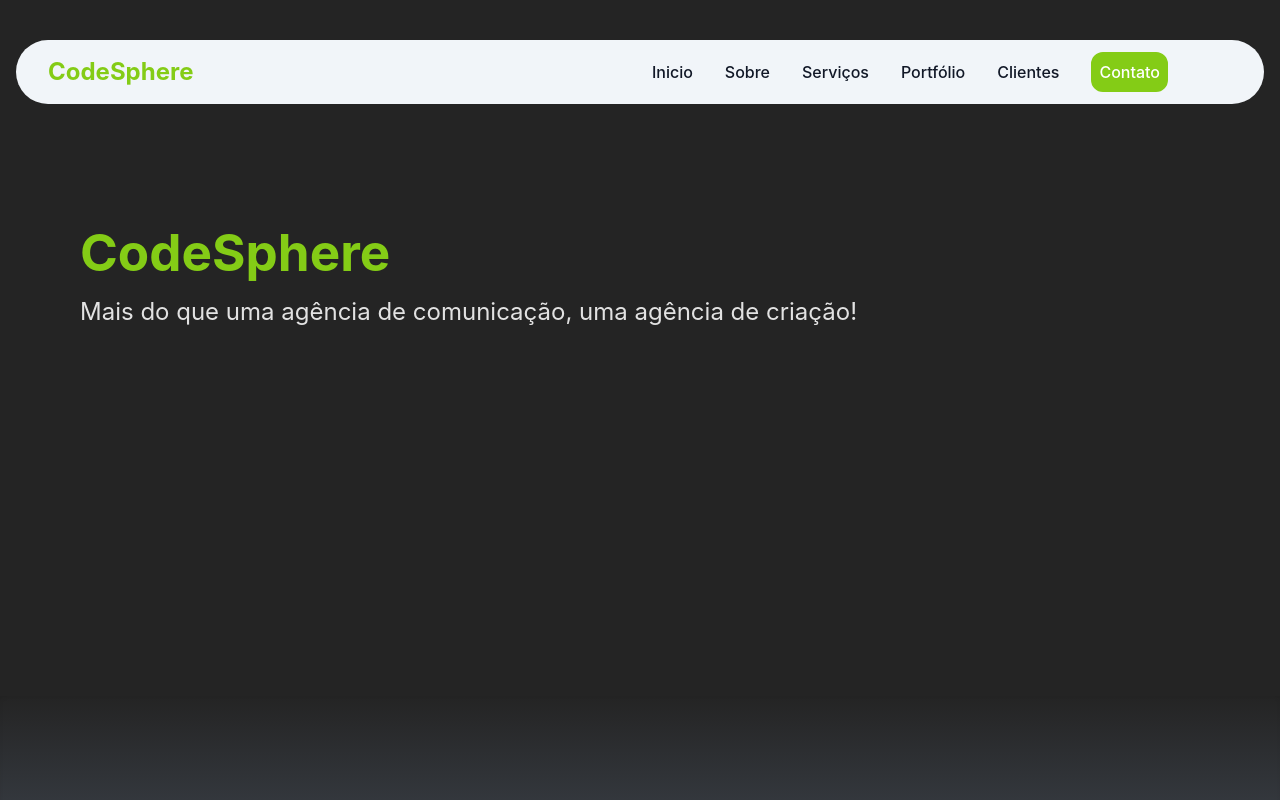
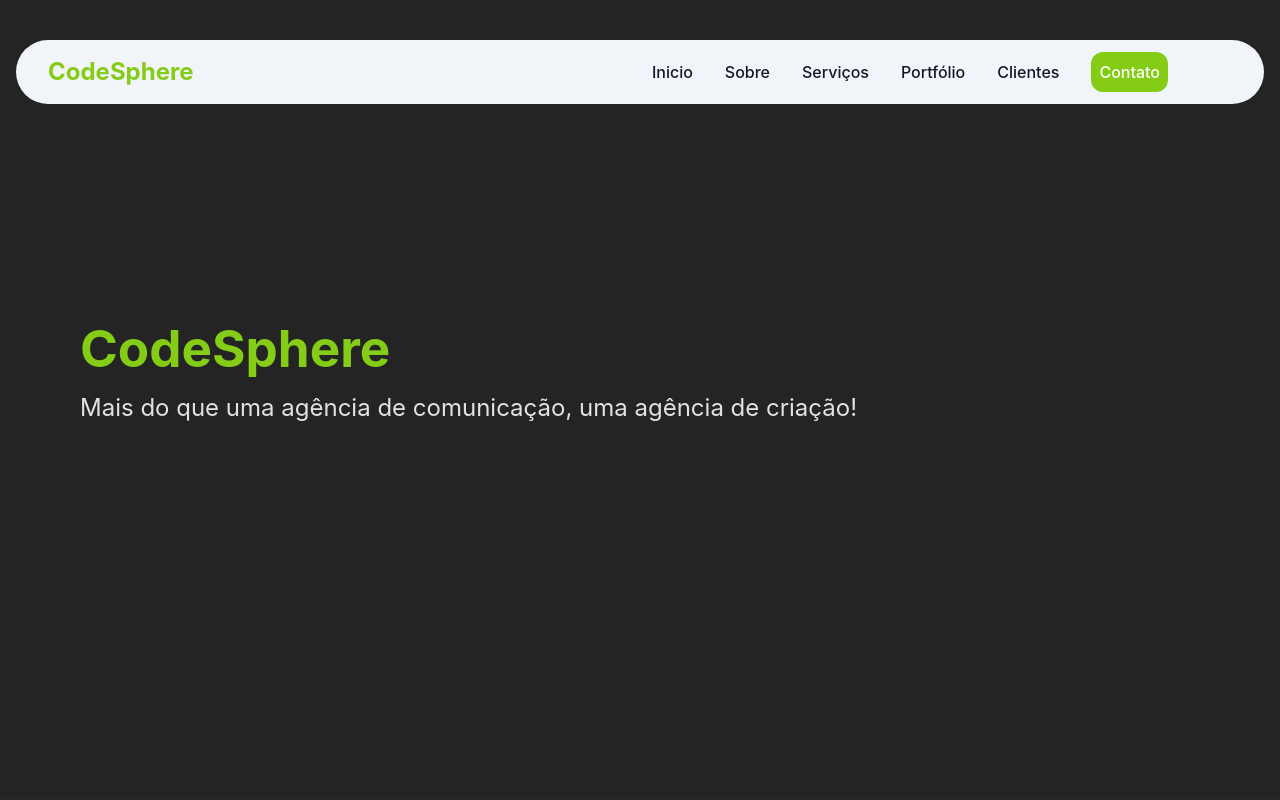
Before and after one commit to AlexandreLaraJr/codeSphere, a React (Vite) app: page / in a window 1280 px wide. Shown: the top 800 px of the page. Built offline with nearby package versions, Linux system fonts and the light colour scheme.

Commit message:
feat: Alteração na home

```diff
--- a/src/components/Home.tsx
+++ b/src/components/Home.tsx
@@ -4,7 +4,7 @@ export default function Home() {
             id="home"
             className="w-full h-full flex flex-col -mt-96 md:-mt-96 py-52 -mb-12 md:mb-40 scroll-mt-96"
         >
-            <h1 className="font-bold text-lime-500 ml-8 mb-4 md:ml-20">
+            <h1 className="font-bold text-lime-500 ml-8 mb-4 -mt-2 md:mt-24 md:ml-20 ">
                 CodeSphere
             </h1>
             <h3 className="text-2xl ml-8 md:ml-20">
```
